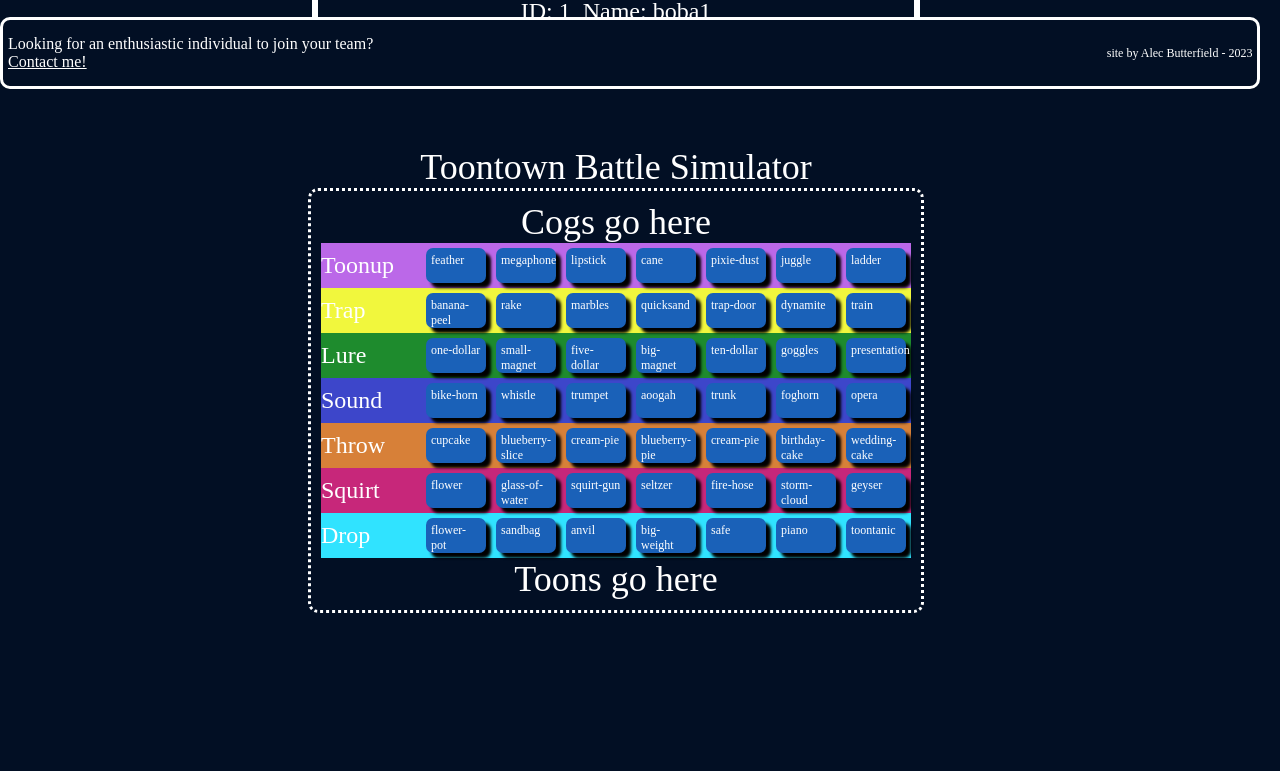
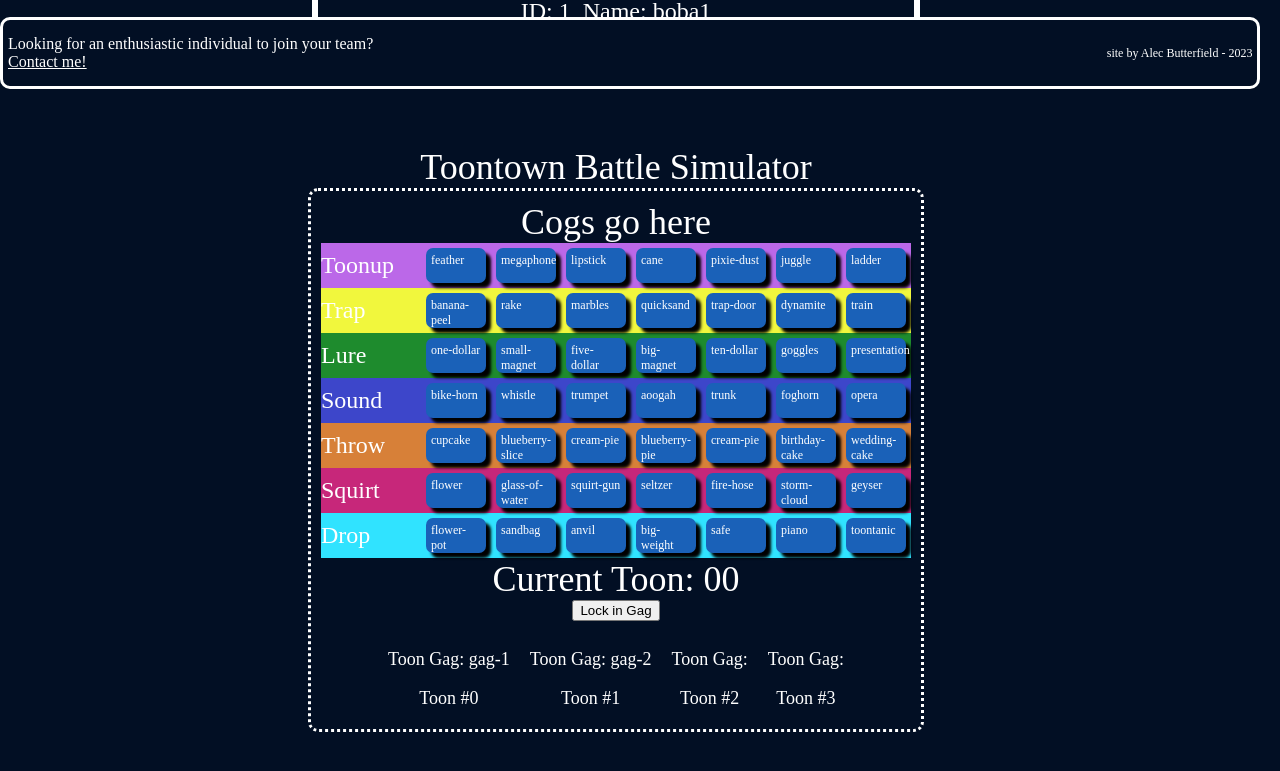
Before and after one commit to AB-Butterfield/alec-butterfield-personal-site, a React (Create React App) app: page /gizmos in a window 1280 px wide. Shown: the part 711-1482 px from the top of the page. Before the commit the page ends 1442 px from the top, so only its background shows below. Built offline with nearby package versions, Linux system fonts and the light colour scheme.

Commit message:
Gizmos Toontown now saves currently selected gag and damage to currently selected toon

```diff
--- a/less/gizmos.less
+++ b/less/gizmos.less
@@ -172,7 +172,21 @@
     transition: 0.1s;
 }
 
+.gizmos-toontown-single-toon {
+    display: flex;
+    flex-direction: column;
+    align-items: center;
+    margin: 10px;
+    font-size: 18px;
+}
 
+.gizmos-toontown-single-toon-gag {
+
+}
+
+.gizmos-toontown-toons-container {
+    display:flex;
+}
 
 @keyframes slideRight {
     0% {
--- a/public/styles.css
+++ b/public/styles.css
@@ -224,6 +224,16 @@
   background-color: #46f4f7;
   transition: 0.1s;
 }
+.gizmos-toontown-single-toon {
+  display: flex;
+  flex-direction: column;
+  align-items: center;
+  margin: 10px;
+  font-size: 18px;
+}
+.gizmos-toontown-toons-container {
+  display: flex;
+}
 @keyframes slideRight {
   0% {
     opacity: 100%;
--- a/src/components/Toontown.js
+++ b/src/components/Toontown.js
@@ -1,18 +1,46 @@
-import React, { useState } from "react";
+import React, { useEffect, useState } from "react";
 import { gizmoData } from "../db/gizmoData";
 import ToontownGagCard from "./ToontownGagCard";
+import ToontownSingleToon from "./ToontownSingleToon";
 
 export default function Toontown(props) {
     const [currentGag, setCurrentGag] = useState("")
     const [currentTrack, setCurrentTrack] = useState("")
     const [currentValue, setCurrentValue] = useState(0)
+    const [currentToon, setCurrentToon] = useState(0)
+    const [currentRoundToonGags, setCurrentRoundToonGags] = useState([
+        {
+            toonId: 0,
+            gagName:"gag-1",
+            gagValue:0,
+            cogTarget:0
+        },
+        {
+            toonId: 1,
+            gagName:"gag-2",
+            gagValue:0,
+            cogTarget:0
+        },
+        {
+            toonId: 2,
+            gagName:"",
+            gagValue:0,
+            cogTarget:0
+        },
+        {
+            toonId: 3,
+            gagName:"",
+            gagValue:0,
+            cogTarget:0
+        }
+    ])
 
-    console.log("Track: ", currentTrack)
-    console.log("Gag: ", currentGag)
-    console.log("Damage: ", currentValue)
+    // console.log("Track: ", currentTrack)
+    // console.log("Gag: ", currentGag)
+    // console.log("Damage: ", currentValue)
 
-    const toontownGags = props.data.map( item => {
-
+    //Set the Gags array to be added to DOM
+    const toontownGags = props.data.map(item => {
         return (
             <ToontownGagCard
             key = {item.id}
@@ -21,9 +49,54 @@
             isGagSelected = {(gag) => (setCurrentGag(gag))}
             isTrackSelected = {() => (setCurrentTrack(item.name))}
             isGagValue = {(value) => (setCurrentValue(value))}
+
             />
         )
     })
+
+    //Update the Toons array for the DOM
+
+    let toontownToons = currentRoundToonGags.map(toon => {
+        let toonInfo = currentRoundToonGags
+        return (
+            <ToontownSingleToon
+                toon = {toon}
+                toonInfo = {toonInfo}
+                isSelectedToon = {(toonId) => (setCurrentToon(toonId))}
+            />
+        )
+    })
+
+    function handleGagLockIn() {
+        setCurrentRoundToonGags((prevData) => {
+            prevData[currentToon].gagName = currentGag
+            prevData[currentToon].gagValue = currentValue
+            return (prevData)
+        })
+
+        setCurrentToon((prevData) => {
+            return (prevData + 1 <= 3 ? prevData + 1 : 0)
+        })
+
+    }
+
+    // useEffect(() => {
+    // },[currentRoundToonGags])
+
+
+    //Set the currentToon state to include all the info needed
+    // useEffect(() => {
+    //     setCurrentRoundToonGags((prevData) => {
+    //         return (
+    //             [...prevData]
+    //             // prevData[currentToon].gagName = currentGag
+    //         )
+    //     })
+
+    // }, [currentGag, currentToon])
+
+    //Commit the currentToon state to the correct spot in the currentRoundToon array
+    //Also send that information to the correct SingleToon component
 
     return (
         <div className="gizmos-toontown-container">
@@ -35,12 +108,12 @@
                 {toontownGags}
                 </div>
             </div>
-            <div className="gizmos-toons-container">
-
-                <div>
-                {currentGag}
-                </div>
-                Toons go here
+            Current Toon: {currentToon}
+            {currentGag}
+            {currentValue}
+            <button onClick={handleGagLockIn}>Lock in Gag</button>
+            <div className="gizmos-toontown-toons-container">
+              {toontownToons}
             </div>
         </div>
     )
--- a/src/components/ToontownSingleGag.js
+++ b/src/components/ToontownSingleGag.js
@@ -7,19 +7,14 @@
         props.isTrackSelected()
         props.isGagSelected(e.target.dataset.gagname)
         props.isGagValue(e.target.dataset.gagvalue)
-        // setBgColor((prevColor) => {
-        //     return prevColor === 'gag-clicked' ? 'a' : 'gag-clicked'
-        // })
+    }
 
-    }
     return (
         <div
             className={`gizmos-toontown-single-gag ${gagName}`}
             id = "id"
             data-gagname = {gagName}
             data-gagvalue = {gagValue}
-            name = {gagName}
-            value = {gagValue}
             onClick={handleClick}>
             {gagName}
         </div>
--- a/src/components/ToontownSingleToon.js
+++ b/src/components/ToontownSingleToon.js
@@ -1,9 +1,28 @@
-import React from "react";
+import React, { useEffect } from "react";
 
 export default function ToontownSingleToon(props) {
+
+    const {gagName, gagValue, cogTarget, toonId} = props.toon
+
+    // useEffect(() => {
+    //     console.log('Updating info...')
+    // })
+    //Need variable to set BG color only if toon is selected
+
+    function handleClick(e) {
+        props.isSelectedToon(toonId)
+    }
+
     return (
-        <div >
+        <div
+            className={`gizmos-toontown-single-toon toon${toonId}`}
+            onClick={handleClick}
+            >
 
+            <div className={`gizmos-toontown-single-toon-gag`}>
+                <p>Toon Gag: {gagName}</p>
+            </div>
+            Toon #{toonId}
         </div>
     )
 }
```
